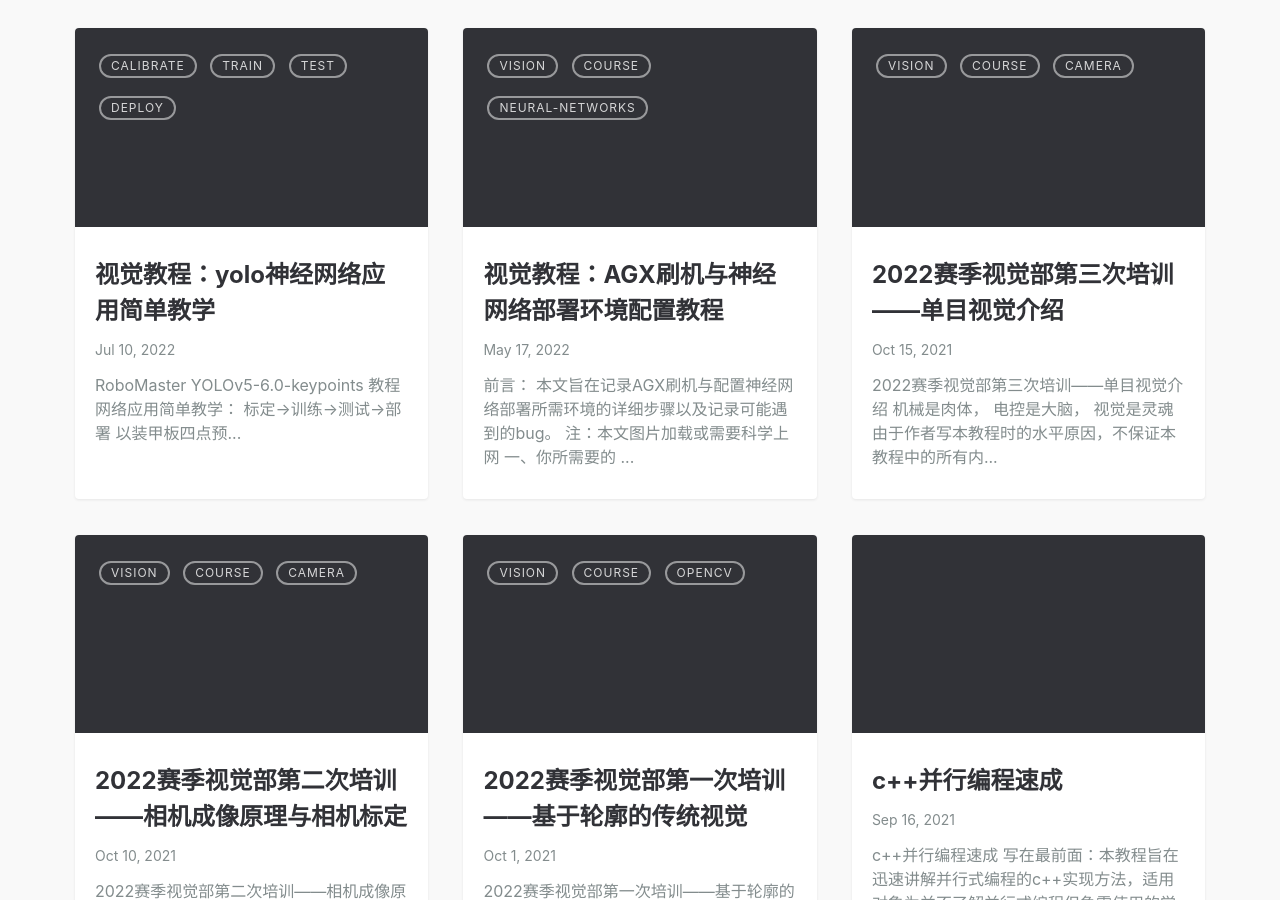
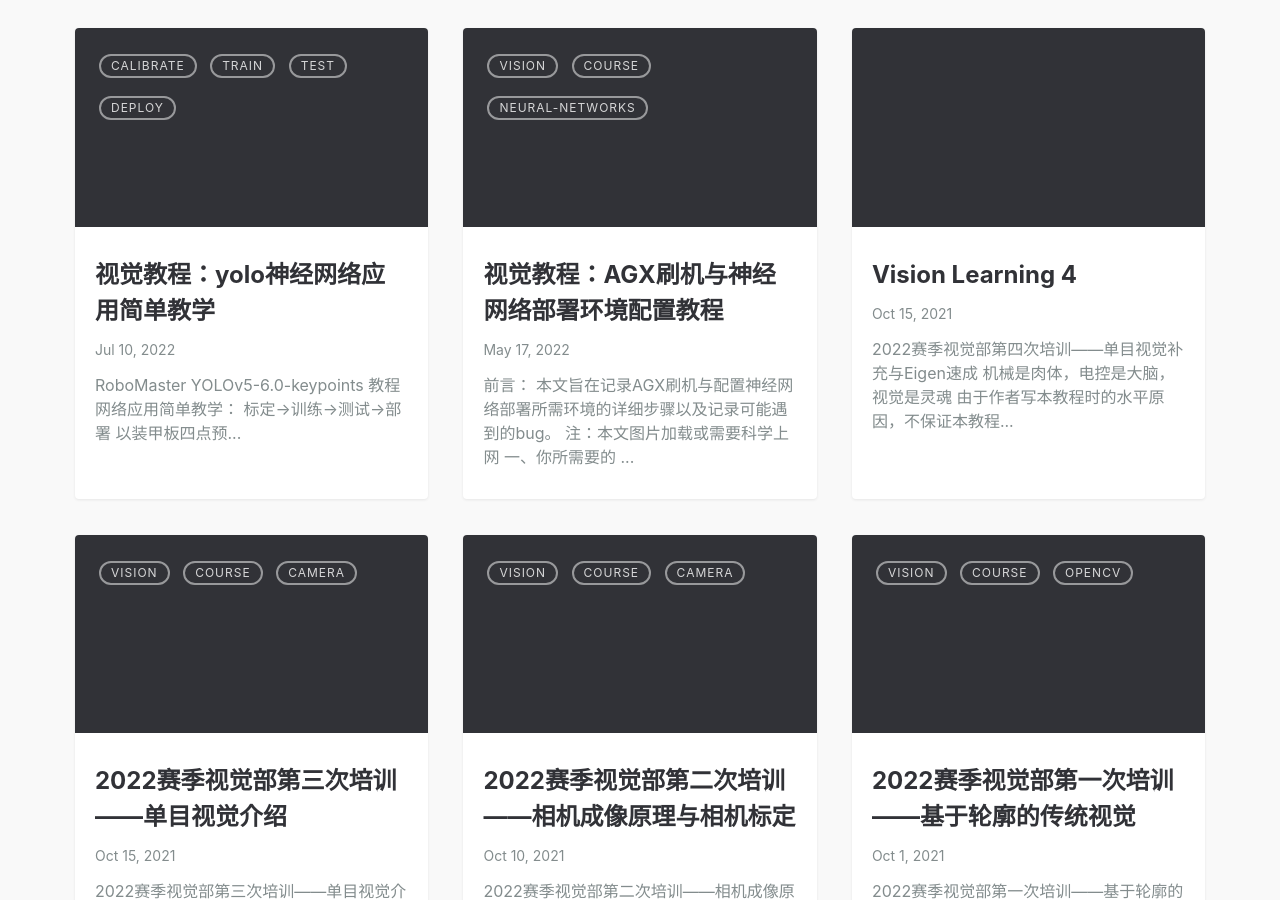
Before and after one commit to SJTU-RoboMaster-Team/SJTU-RoboMaster-Team.github.io, a Jekyll site: the page built from index.md, in a window 1280 px wide and 900 px high, scrolled down 628 px. Built offline with Jekyll 4.4.1, drawn with Linux system fonts in a browser that asks for light colours; part of the change alters nothing that is shown.

Commit message:
发布22视觉第四次培训教程

````diff
--- a/_posts/2021-10-15-vision-learning-3.md
+++ b/_posts/2021-10-15-vision-learning-3.md
@@ -152,3 +152,8 @@ $$ R = cos \theta I + (1 - cos \theta ) n n^T + sin \theta n^{\wedge} $$
 而旋转角$ \theta $也可以有公式
 $$ \theta = arccos(\frac{tr(R) - 1}{2})$$
 计算得到。
+
+
+----
+
+作者：冯临溪。
--- /dev/null
+++ b/_posts/2021-10-15-vision-learning-4.md
@@ -0,0 +1,479 @@
+# 2022赛季视觉部第四次培训——单目视觉补充与Eigen速成
+> 机械是肉体，电控是大脑，视觉是灵魂
+
+---
+
+*由于作者写本教程时的水平原因，不保证本教程中的所有内容正确。如果你想要系统地学习相关内容，请阅读相关书籍。*
+
+
+# 单目视觉补充
+单目视觉系统一般由一个相机或者一个相机与一个陀螺仪组成。
+
+* 相机
+	* 完成图像识别任务
+	* 完成定位任务（一般基于PNP）
+	* 将目标定位在相机坐标系内
+* 陀螺仪
+	* 将相机坐标系内的坐标转换到世界坐标系
+
+### PNP运算补充
+![Alt text](https://github.com/SJTU-RoboMaster-Team/SJTU-RoboMaster-Team.github.io/raw/master/_img/posts/vision-course/2021-10-22-vision-learning-4/1634290907353.png)
+* 通过图像坐标系中的N个点与世界坐标系中的N的点的对应关系求解相机的世界坐标
+* 世界坐标系的N个对应点需要在同一平面内
+* 这种方法有较好的测距精度，但对于测量角度容易受误差影响
+
+demo:
+![Alt text](https://github.com/SJTU-RoboMaster-Team/SJTU-RoboMaster-Team.github.io/raw/master/_img/posts/vision-course/2021-10-22-vision-learning-4/1634904104650.png)
+
+```cpp
+#include <iostream>
+#include <opencv2/opencv.hpp>
+#include <opencv2/imgproc/imgproc.hpp>
+#include <opencv2/calib3d/calib3d.hpp>
+#include <opencv2/core/core.hpp>
+
+using namespace cv;
+
+bool findCorners(const cv::Mat &src, std::vector<cv::Point2f> &corners)
+{
+    std::vector<cv::Point2f> pts;
+    corners.clear();
+    bool flag = cv::findChessboardCorners(src, {9, 6}, pts);
+    if (!flag)
+        return false;
+    corners.push_back(pts[0]);
+    corners.push_back(pts[9 - 1]);
+    corners.push_back(pts[pts.size() - 9]);
+    corners.push_back(pts[pts.size() - 1]);
+    return true;
+}
+
+int main()
+{
+    cv::Mat src;
+    cv::Mat camera_matrix;
+    cv::Mat distort_matrix;
+    cv::FileStorage reader(PROJECT_DIR"/parameter.txt", cv::FileStorage::READ);
+    reader["C"] >> camera_matrix;
+    reader["D"] >> distort_matrix;
+
+    for (int i = 0; i <= 40; i++)
+    {
+        src = imread(std::__cxx11::to_string(i).append(".jpg"));
+        std::vector<cv::Point2f> corners;
+        bool flag = findCorners(src, corners);
+        imshow("Opencv Demo", src);
+        cv::waitKey(100);
+        if (flag == false)
+        {
+            std::cout << "failed to find all corners\n";
+            continue;
+        }
+        std::vector<cv::Point3f> dst;
+        dst.push_back({0, 0, 0});
+        dst.push_back({8 * 1, 0, 0});
+        dst.push_back({0, 5 * 1, 0});
+        dst.push_back({8 * 1, 5 * 1, 0});
+        cv::Mat rvec, tvec;
+        cv::solvePnP(dst, corners, camera_matrix, distort_matrix, rvec, tvec);
+        std::cout << "t:" << std::endl << -tvec << std::endl << std::endl;
+        cv::Mat drawer;
+        drawer = src.clone();
+        for (int j = 0; j < 4; j++)
+            cv::circle(drawer, corners[j], 2, {0, 255, 0}, 2);
+        cv::imshow("corners", drawer);
+        cv::waitKey(5);
+    }
+    return 0;
+}
+```
+
+
+
+
+
+# Eigen库速成教学
+
+## Eigen简介
+``Eigen``是一个支持矩阵、向量运算，数值求解以及其他相关功能的第三方c++库。
+可以将它类比为``python``中的``numpy``。
+### Eigen的特点
+```txt
+Eigen is versatile.
+Eigen is fast.
+Eigen is reliable.
+Eigen is elegant.
+Eigen has good compiler support.
+```
+
+## 优化
+
+### 内存分区
+* 堆
+	* 由编程人员手动申请，手动释放，若不手动释放，程序结束后由系统回收
+	* 生命周期是整个程序运行期间
+	* 在``c++``中使用``new``创建
+* 栈
+	* 由系统管理
+	* 存放函数的参数，局部变量（e.g. 递归时函数的传参）
+* 静态储存区
+	* 储存全局变量，静态变量，常量
+	* 在程序运行期间全程存在
+* 代码区
+	* 存放二进制代码
+
+#####访问速度：
+$ heap < stack$
+$ heap < static memory $
+没有找到有关栈和静态储存区对比的相关资料
+
+### 内存对齐
+[这里直接给出教程](https://zhuanlan.zhihu.com/p/30007037)
+
+### 编译期运算
+编译期运算的目的，就是将一些运算放在编译期执行（例如计算一些常量，或者通过编译期循环展开生成一些向量、矩阵），进而减小运行期的时间开销
+
+* 优点
+	* 减少程序在运行期的开销
+* 缺点
+	* 让编译速度变慢
+
+在``c++``中，编译期运算主要通过模板元编程实现
+
+下面是一个简单的例子：
+```cpp
+#include <iostream>
+
+int Fi(const unsigned int &val)
+{
+    switch (val)
+    {
+        case 0:
+        case 1:
+            return val;
+        default:
+            return Fi(val - 1) + Fi(val - 2);
+    }
+}
+
+int main()
+{
+    std::cout << Fi(10) << std::endl;
+    return 0;
+}
+```
+这段程序的功能是输出斐波那契数列第``10``项
+我们可以使用模板元编程的方式改写他
+```cpp
+template<int N>
+struct Fi
+{
+    enum {val = Fi<N - 1>::val + Fi<N - 2>::val};
+};
+
+template<>
+struct Fi<0>
+{
+    enum{val = 0};
+};
+template<>
+struct Fi<1>
+{
+    enum{val = 1};
+};
+
+int main()
+{
+    std::cout << Fi<10>::val << std::endl;
+    return 0;
+}
+```
+可以看到，在这段程序中，我们直接通过模板元编程让编译期完成``Fi(10)``的计算，进而提升程序在运行期的效率。
+
+### Lazy Evaluation
+简而言之，``lazy evaluation``就是只在进行赋值运算时计算矩阵的值，而不经过中间变量的传递。
+例如，当计算这个表达式时``mat1 = mat2 + mat3 * (mat4 + mat5);``，Eigen只会在并不在中间的计算``mat4 + mat5``计算完后将计算结果保存在``tmp1``中，而是在最后一步完成整个算式的计算。
+[参考文献](https://eigen.tuxfamily.org/dox/TopicLazyEvaluation.html)
+
+## Matrix与Vector
+需要注意的是，Eigen除了Matrix和Vector两个重要类型，还有Array类型，本讲并不介绍，感兴趣的同学可以自行了解。
+### 构造
+**最基本的构造模板**
+``Matrix<typename Scalar, int RowsAtCompileTime, int ColsAtCompileTime> mat;``
+``Scalar``为矩阵的类型
+
+``Rows``为矩阵的行数
+``cols``为矩阵的列数
+变量``Dynamic``：不在构造时规定行数和列数
+
+**衍生**
+| Matrix | Vector |
+| ---- | ----- |
+| ``typedef Matrix<double, 3, 3> Matrix3d`` | ``typedef Matrix<double, 3, 1> Vector3d`` |
+| ``typedef Matrix<int, Dynamic, Dynamic> MatrixXi`` | ``typedef Matrix<float, Dynamic, 1> VectorXf `` |
+|  | ``typedef Matrix<int, 1, Dynamic> RowVectorXi`` |
+
+**构造函数**
+* 默认构造函数
+* 规定长宽
+	* MatrixXd mat(3, 3);
+	* Matrix3i mat(3, 3);
+* 初始化列表(cxx11) (*)
+	*
+	* ```
+		MatrixXd m {
+				  {1, 2, 3},
+				  {4, 5, 6}
+		};
+		```
+	*
+	* ```
+		VectorXi v {{1, 2}};
+		RowVectorXd b {{1.0, 2.0, 3.0, 4.0}};
+	  ```
+
+**几种已定义的矩阵**
+| 名称 | 使用方法 |
+| --- | --- |
+| 零矩阵 | Matrix<int, 3, 3>::Zeros() |
+| 一矩阵 | Matrix<int, 3, 3>::Ones() |
+| 对角矩阵 | Matrix<int, 3, 3>:Identity() |
+| 常量矩阵 | Matrix<int, 3, 3>::Constant() |
+| 随机矩阵 | Matrix<int, 3, 3>::Random() |
+| 线性空间向量 | Vector3i::Linspaced(low, high) |
+
+
+
+**随机访问**
+Eigen有重载``()``运算符提供随机访问的功能，下面是一段例程。
+```cpp
+#include <iostream>
+#include <Eigen/Dense>
+
+using namespace Eigen;
+
+int main()
+{
+  MatrixXd m(2,2);
+  m(0,0) = 3;
+  m(1,0) = 2.5;
+  m(0,1) = -1;
+  m(1,1) = m(1,0) + m(0,1);
+  std::cout << "Here is the matrix m:\n" << m << std::endl;
+  VectorXd v(2);
+  v(0) = 4;
+  v(1) = v(0) - 1;
+  std::cout << "Here is the vector v:\n" << v << std::endl;
+}
+```
+他的输出为：
+```cpp
+Here is the matrix m:
+  3  -1
+2.5 1.5
+Here is the vector v:
+4
+3
+```
+
+**利用逗号运算符完成赋值**
+e.g.
+```cpp
+Matrix3f m;
+m << 1, 2, 3,
+     4, 5, 6,
+     7, 8, 9;
+std::cout << m;
+```
+输出：
+```cpp
+1 2 3
+4 5 6
+7 8 9
+```
+
+**改变矩阵大小**
+*只能作用于大小没有通过模板确定的矩阵*
+* resize(rows, cols)
+	* 可能会改变矩阵参数的存储顺序
+* conservativeResize(rows, cols)
+	* 不会改变矩阵参数的存储顺序
+e.g.
+```cpp
+#include <iostream>
+#include <Eigen/Dense>
+
+
+using Eigen::Dynamic;
+
+int main()
+{
+    Eigen::Matrix<int, 3, 3, 0>  matrix_1;
+    matrix_1 << 1, 2, 3, 4, 5, 6, 7, 8, 9;
+    Eigen::Matrix<int, Dynamic, Dynamic, 1> matrix_2;
+    Eigen::Matrix<int, Dynamic, Dynamic, 0> matrix_3(3, 3);
+    Eigen::MatrixXi matrix_4(3, 3);
+    matrix_2 = matrix_1;
+    matrix_3 = matrix_1;
+    matrix_4 = matrix_1;
+    matrix_2.resize(1, 9);
+    matrix_3.resize(1, 9);
+    matrix_4.conservativeResize(1, 9);
+    std::cout << matrix_2 << std::endl << matrix_3 << std::endl << matrix_4 << std::endl;
+    return 0;
+}
+```
+
+**矩阵与向量的运算**
+* +, -, +=, -=
+* *, *=, /, /=
+	* scalar * matrix, matrix * scalar
+	* matrix / scalar
+	* matrix *= scalar
+	* matrix /= scalar
+	* matrix * matrix
+	* matrix *= matrix
+
+| 函数 | 作用 | 返回 |
+| --- | --- | ---- |
+| transpose | 转置 | Matrix |
+| eval | 返回矩阵的数值 | Matrix |
+| transposeInPlace | 自身进行转置 | void |
+| inverse | 取逆 | Matrix |
+
+e.g.
+```cpp
+#include <iostream>
+#include <Eigen/Dense>
+
+using Eigen::Dynamic;
+
+int main()
+{
+    Eigen::Matrix<int, 3, 3, 0>  matrix_1, matrix_2, matrix_3;
+    matrix_1 << 1, 2, 3, 4, 5, 6, 7, 8, 9;
+    matrix_2 = matrix_3 = matrix_1;
+    matrix_3 = matrix_1.transpose();
+    matrix_1.transposeInPlace();
+    matrix_2 = matrix_2.transpose().eval();
+    std::cout << matrix_1 << std::endl << matrix_2 << std::endl << matrix_3 << std::endl;
+    return 0;
+}
+```
+
+需要注意的是，由于Eigen使用懒运算，因此``mat = mat.transpose()``是不合法的。
+
+| 函数 | 作用 |
+| --- | --- |
+| mat.sum() | 返回元素的和 |
+| mat.prod() | 返回元素的乘积和 |
+| mat.maxCoeff() | 返回最大元素 |
+| mat.minCoeff() | 返回最小元素 |
+| mat.trace() | 返回矩阵的迹 |
+
+**block运算**
+
+block运算的功能是截取矩阵中的部分元素。
+
+先介绍block运算
+| 动态大小block运算 | 确定大小block运算 | 作用 |
+| ---- | --- |
+| mat.block(i, j, p, q) | mat.block<p, q>(i, j) | 从坐标(i, j)开始截取大小为(p, q)的矩阵 |
+
+e.g.
+```cpp
+#include <iostream>
+#include <Eigen/Dense>
+
+using Eigen::Dynamic;
+
+int main()
+{
+    Eigen::Matrix<int, 3, 3, 0>  matrix_1;
+    matrix_1.block<2, 2>(0, 0) << Eigen::Matrix2i::Ones();
+    matrix_1.block<2, 1>(0, 2) << Eigen::Vector2i::Random();
+    matrix_1.block<1, 3>(2, 0) << 2, 3, 4;
+    std::cout << matrix_1 << std::endl;
+    return 0;
+}
+```
+
+| 函数 | 功能 |
+| --- | --- |
+| mat.topLeftCorner(rows, cols) | 取左上角的block |
+| mat.topRightCorner(rows, cols) | 取右上角的block |
+| mat.bottomLeftCorner(rows, cols) | 取左下角的block |
+| mat.bottemRightCorner(rows, cols) | 取右下角的block |
+| mat.topRows(rows) | 取上方k行 |
+| mat.bottomRows(rows) | 取下方k行 |
+| mat.leftCols(cols) | 取左侧k行 |
+| mat.rightCols(cols) | 取右方k行 |
+| mat.cols(j) | 取第j行 |
+| mat.rows(i) | 取第i行 |
+
+**广播**
+将一个矩阵的一个大小为$1$的重复补全后和另一个矩阵进行计算。
+例如，一个矩阵A维度为$(3, 3, 1)$，另一个矩阵B维度为$(3, 3, 3)$。
+那么运算$A + B$中就发生了广播，矩阵$A$的维度被补全为$(3, 3, 3)$后和$B$进行运算。
+
+e.g.
+```cpp
+#include <iostream>
+#include <Eigen/Dense>
+
+using namespace std;
+int main()
+{
+  Eigen::MatrixXf mat(2,4);
+  Eigen::VectorXf v(2);
+
+  mat << 1, 2, 6, 9,
+         3, 1, 7, 2;
+
+  v << 0,
+       1;
+
+  mat.colwise() += v;
+
+  std::cout << mat << std::endl;
+}
+```
+
+### 欧拉角
+![Alt text](https://github.com/SJTU-RoboMaster-Team/SJTU-RoboMaster-Team.github.io/raw/master/_img/posts/vision-course/2021-10-22-vision-learning-4/1634904486301.png)
+
+* 绕物体的z轴旋转，得到偏航角yaw
+* 绕旋转之后的y轴旋转，得到俯仰角pitch
+* 绕旋转之后的x轴旋转，得到滚转角roll
+
+如果选用的轴的旋转顺序不同，则欧拉角不同。
+上述的欧拉角为$rpy$欧拉角，以$z轴，y轴，x轴$顺序旋转，是比较常用的一种。
+
+**万向锁**
+当$pitch$为90°时，欧拉角失去了一个自由度
+![Alt text](https://github.com/SJTU-RoboMaster-Team/SJTU-RoboMaster-Team.github.io/raw/master/_img/posts/vision-course/2021-10-22-vision-learning-4/1634904641659.png)
+
+### 四元数
+由于万向锁的存在，欧拉角并不是一个完备的描述旋转的方式。
+事实上，我们找不到不带奇异性的三维向量描述方式。
+
+形如：
+$$ q = q_0 + q_1 * i + q_2 * j + q_3 * k $$
+
+且满足：
+$$ i^2 = j^2 = k^2 = -1$$
+$$ i *j = k, j * i = -k $$
+$$ j * k = i, k * j = -i $$
+$$ k *i = j, i *k = -j $$
+
+Eigen中的四元数：
+```cpp
+Eigen::AngleAxisd rotation_vector( M_PI/4, Eigen::Vector3d::Identity() )
+Eigen::Quaterniond q = Eigen::Quaterniond(rotation_vector);
+Eigen::Vector3d v(1, 0, 0);
+Eigen::Vector3d v_rotated = v * q;
+```
+
+----
+
+作者：冯临溪。
````
Also changed, not shown: _img/posts/vision-course/2021-10-22-vision-learning-4/1634290907353.png (added), _img/posts/vision-course/2021-10-22-vision-learning-4/1634904104650.png (added), _img/posts/vision-course/2021-10-22-vision-learning-4/1634904486301.png (added), _img/posts/vision-course/2021-10-22-vision-learning-4/1634904641659.png (added).
